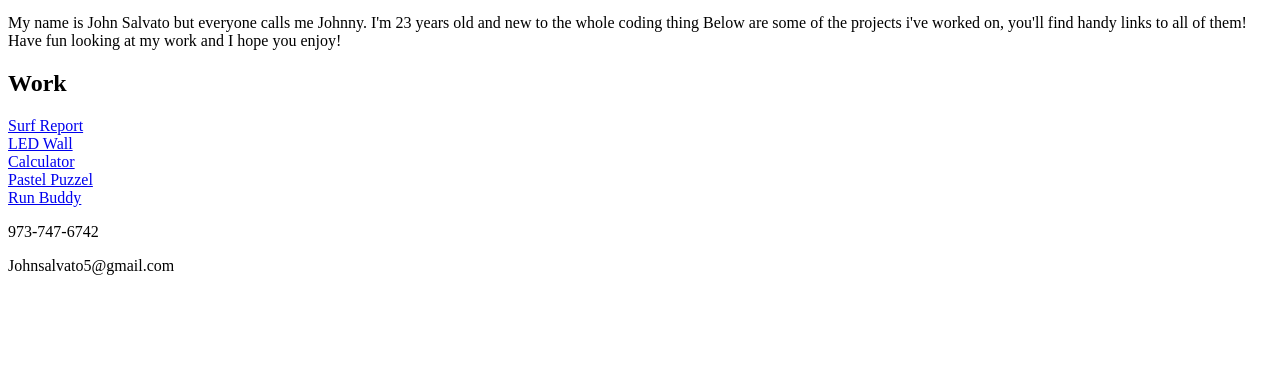
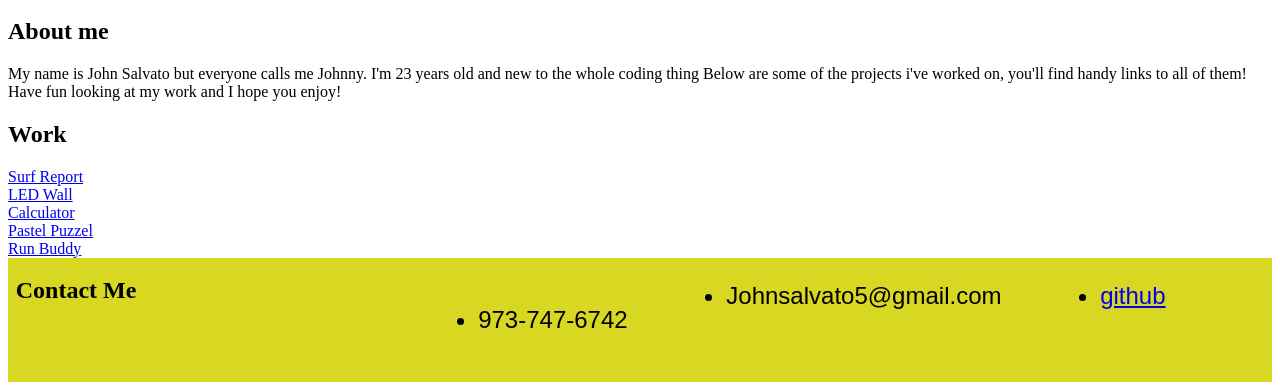
Before and after one commit to TsuHoppin/Portfolio, a plain HTML site: page index.html in a window 1280 px wide. Shown: the part 430-820 px from the top of the page. Drawn offline with Linux system fonts and the light colour scheme.

Commit message:
add footer style

```diff
--- a/assets/css/stylesheet.css
+++ b/assets/css/stylesheet.css
@@ -1,6 +1,6 @@
 
 :root {
-    --primary-color: #fce138;
+    --primary-color: #d8d822;
     --secondary-color: #024e76;
     --tertiary-color: gray;
   }
@@ -20,14 +20,18 @@ header {
     background-attachment: fixed;
     background-position: 80%;
     z-index: 9999;
+    ;
   }
 
   header h1 {
+      text-decoration: none;
       font-size: xx-large;
       font-family: fantasy;
+      color: silver;
   }
 
   header nav {
+      text-decoration: none;
       font-size: x-large;
       font-family: fantasy;
   }
@@ -51,3 +55,27 @@ header nav ul li a {
     width: 100%;
     height: 300px;
 }
+
+footer {
+    background: var(--primary-color);
+    display: flex;
+    justify-content: space-evenly;
+    flex-wrap: wrap;
+     width: 100%;
+    position: -webkit-sticky;
+  }
+
+  footer div {
+      width: 25%;
+      margin: 0;
+
+  }
+
+footer ul {
+    display: flex;
+    justify-content: space-evenly;
+    flex-wrap: wrap;
+    width: 70%;
+    font-size: x-large;
+    font-family: fantasy;
+}
--- a/index.html
+++ b/index.html
@@ -35,6 +35,9 @@
 </div>
 <!--Header nav end-->
 <bio>
+  <div section id="about-me">
+    <h2>About me</h2>
+  </div>
     <p> My name is John Salvato but everyone calls me Johnny. I'm 23 years old and new to the whole coding thing
         Below are some of the projects i've worked on, you'll find handy links to all of them! Have fun looking at my work and I hope you enjoy!
     </p>
@@ -64,18 +67,17 @@
 </content>
 
 <footer>
-    <div section id="Phone Number">
+<div>
+  <h2>Contact Me</h2>
+</div>
+<ul>
+  <li>
     <p>973-747-6742</p>
-</div>
-<div section id="Email">
-  <P>Johnsalvato5@gmail.com</P>
-</div>
+  </li>
 
-<div section id="Github">
-  <a href="Github"Github></a>
-</div>
+  <li>Johnsalvato5@gmail.com</li>
 
-</footer>
-
-</body>
-</html>
+  <li>
+   <a href="https://github.com/TsuHoppin" target="_blank">github</a>
+  </li>
+</ul>
```
Also changed, not shown: assets/images/cyber.jpg (deleted).
